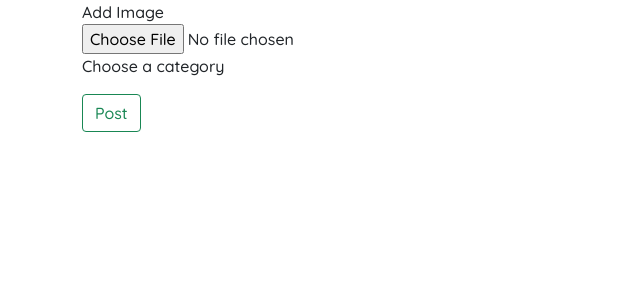
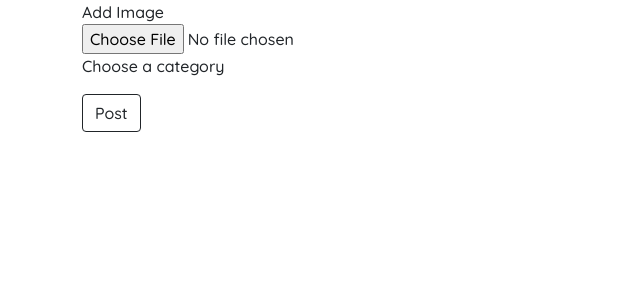
Before and after one commit to Azzarox/Picturedom, a Django app: page /photo/create/ in a window 1280 px wide. Shown: the part 57-357 px from the top of the page, without its empty margins (0-640 px from the left). Run offline with Django 3.2, Linux system fonts and the light colour scheme; the visitor is signed in with stand-in values (Sample User, id 1); data that the repository does not hold is empty; some libraries are stand-ins or nearby versions.

Commit message:
changed button class from 'success' to 'dark'

```diff
--- a/Picturedom/templates/photos/create_photo.html
+++ b/Picturedom/templates/photos/create_photo.html
@@ -5,6 +5,6 @@
     <form action="{% url 'create photo' %}" method=POST enctype="multipart/form-data">
         {% csrf_token %}
         {{ form|crispy }}
-        <button type="submit" class="btn btn-outline-success mt-3">Post</button>
+        <button type="submit" class="btn btn-outline-dark mt-3">Post</button>
     </form>
 {% endblock %}
```
